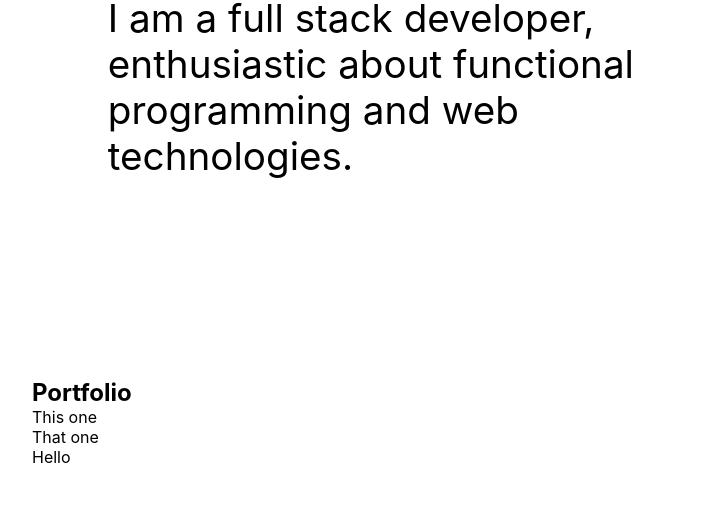
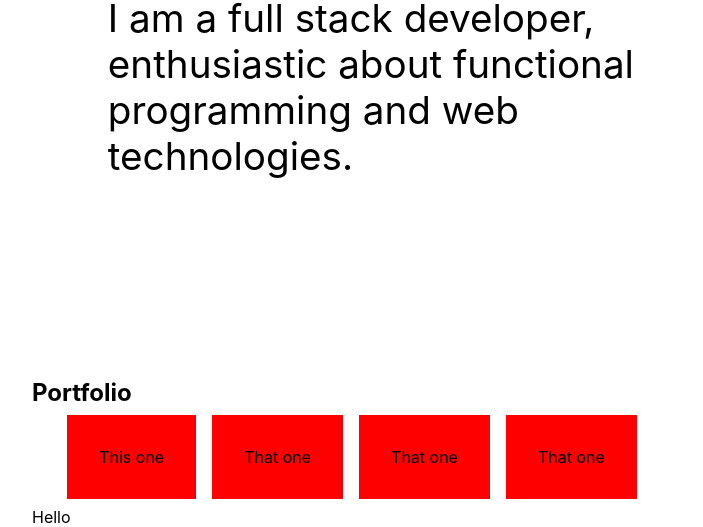
Before and after one commit to pete-murphy/portfolio, a website: page src/index.html in a window 1280 px wide. Shown: the part 317-844 px from the top of the page, without its empty margins (288-991 px from the left). Before the commit the page ends 800 px from the top, so only its background shows below. Drawn offline with Linux system fonts and the light colour scheme.

Commit message:
Adds cards

```diff
--- a/src/index.html
+++ b/src/index.html
@@ -55,11 +55,13 @@
   </div>
   <div class="container">
     <main>
-      <section>
+      <section class="portfolio">
         <h2>Portfolio</h2>
-        <ul>
-          <li class="card">This one</li>
-          <li class="card">That one</li>
+        <ul class="cards">
+          <li>This one</li>
+          <li>That one</li>
+          <li>That one</li>
+          <li>That one</li>
         </ul>
       </section>
     </main>
--- /dev/null
+++ b/src/scss/_card.scss
@@ -0,0 +1,11 @@
+ul.cards {
+  display: flex;
+  flex-wrap: wrap;
+  justify-content: center;
+  & > * {
+    // flex-grow: 1;
+    padding: 5%;
+    margin: 0.5rem;
+    background: red;
+  }
+}
--- a/src/scss/_navbar.scss
+++ b/src/scss/_navbar.scss
@@ -62,15 +62,11 @@
       padding: var(--navlink-padding) 0;
       width: 600px;
       max-width: 95vw;
-      & a:focus, & a:hover {
 
-      }
       @media (min-width: $desktop) {
         display: flex;
-        // flex-wrap: wrap;
         width: auto;
         padding: 0;
-        // flex-direction: column-reverse;
         svg {
           display: none;
         }
@@ -80,15 +76,12 @@
             content: "";
             display: flex;
             position: absolute;
-            // bottom: 0;
 
             z-index: -1;
             width: 100%;
             height: 1rem;
             transform: translateY( var(--navlink-height) );
-            // background: var(--primary);
-            background: tomato;
-            opacity: 0.2;
+            background: dodgerblue;
             animation: expand-width 200ms 1;
           }
         }
--- a/src/scss/index.scss
+++ b/src/scss/index.scss
@@ -4,6 +4,7 @@
 
 @import "./navbar";
 @import "./header";
+@import "./card";
 
 body {
   min-height: 100vh;
```
Also changed, not shown: src/index.css, src/scss/normalize/_card.scss (deleted), 1 other file.
